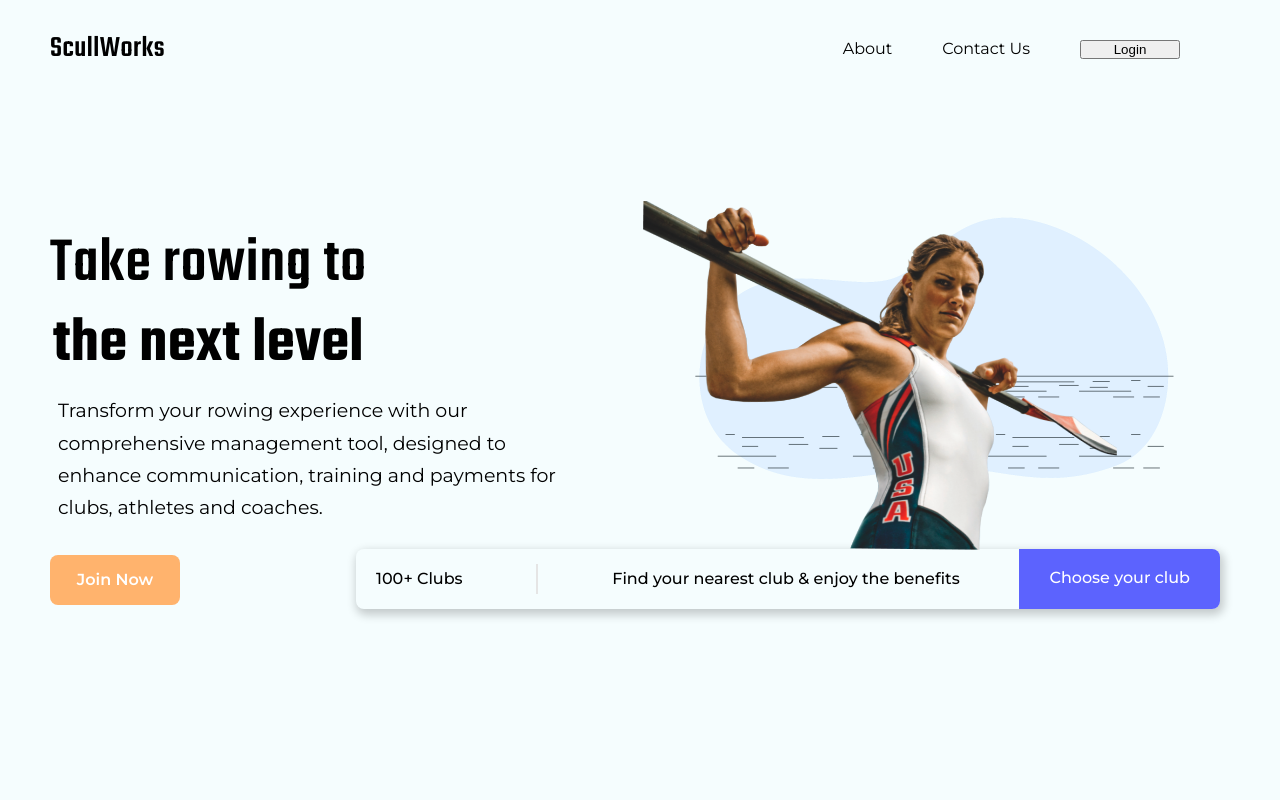
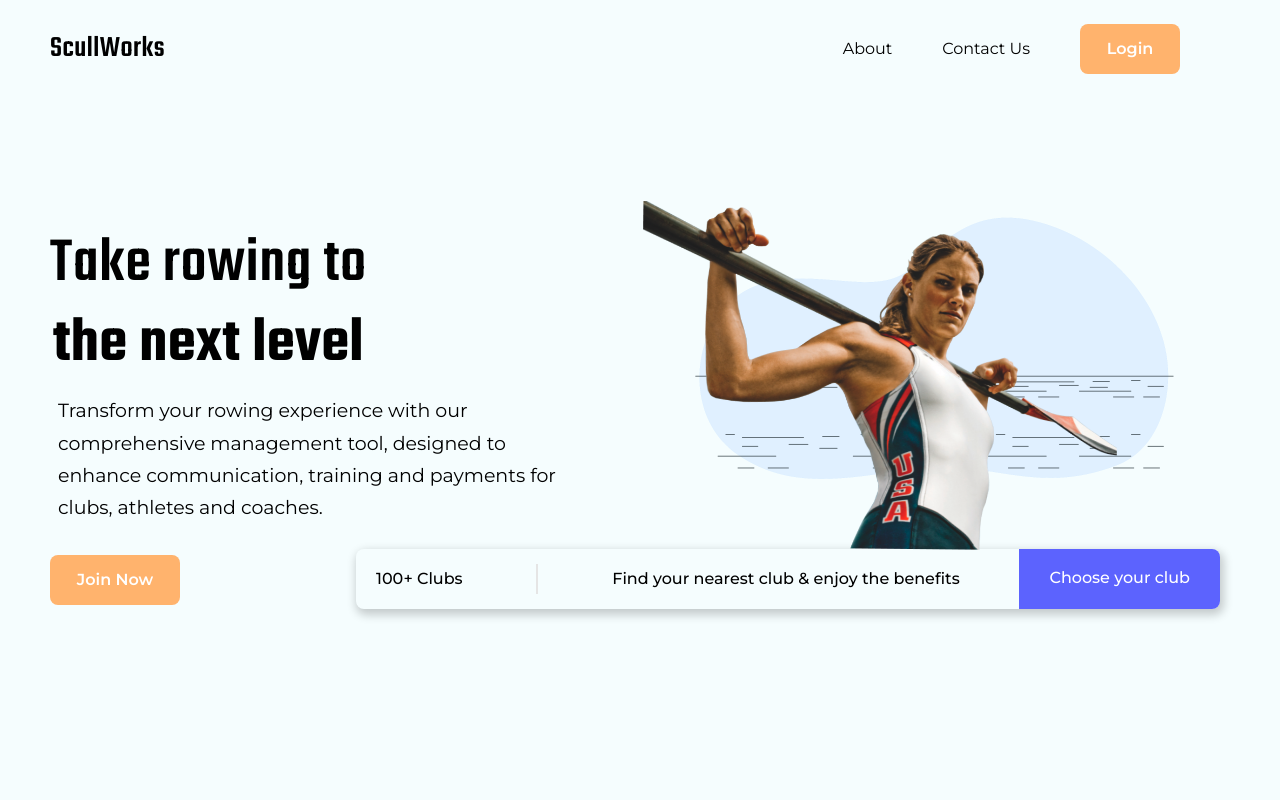
Before and after one commit to Scullworks/demo, a Next.js app: page / in a window 1280 px wide. Shown: the top 800 px of the page. Built offline with nearby package versions, Linux system fonts and the light colour scheme.

Commit message:
feat(home): ignore transition on initial load

```diff
--- a/src/components/navbar/Navbar.tsx
+++ b/src/components/navbar/Navbar.tsx
@@ -1,8 +1,10 @@
 import { Close as CloseIcon, Menu as MenuIcon } from '@mui/icons-material';
 import { IconButton } from '@mui/material';
+import { motion } from 'framer-motion';
 import Link from 'next/link';
 import { useEffect, useRef, useState } from 'react';
 import { Link as ScrollLink } from 'react-scroll';
+import { pageVariants } from '@/utils/animations/pages';
 
 function Navbar() {
     const [showMenuIcon, setShowMenuIcon] = useState(true);
@@ -55,7 +57,7 @@ function Navbar() {
 
     return (
         <>
-            <nav className="navbar">
+            <motion.nav className="navbar" exit="exit" variants={pageVariants}>
                 <h3 className="navbar__heading" onClick={scrollToTop}>
                     ScullWorks
                 </h3>
@@ -80,8 +82,8 @@ function Navbar() {
                             Contact Us
                         </ScrollLink>
                     </li>
-                    <Link href="/signin">
-                        <button className="navbar__login">Login</button>
+                    <Link href="/login">
+                        <button className="navbar__login button">Login</button>
                     </Link>
                 </ul>
                 <>
@@ -95,7 +97,7 @@ function Navbar() {
                         </IconButton>
                     )}
                 </>
-            </nav>
+            </motion.nav>
         </>
     );
 }
--- a/src/hooks/store/useAnimationStore.ts
+++ b/src/hooks/store/useAnimationStore.ts
@@ -1,11 +1,15 @@
 import { create } from 'zustand';
 
 interface AnimationState {
+    readonly isInitialLoad: boolean;
     readonly headerBenefitsIsInView: boolean;
+    readonly setIsInitialLoad: (value: boolean) => void;
     readonly setHeaderBenefitsIsInView: (value: boolean) => void;
 }
 
 export const useAnimationStore = create<AnimationState>()(set => ({
+    isInitialLoad: true,
     headerBenefitsIsInView: false,
+    setIsInitialLoad: isInitialLoad => set({ isInitialLoad }),
     setHeaderBenefitsIsInView: isInView => set(() => ({ headerBenefitsIsInView: isInView }))
 }));
--- a/src/pages/index.tsx
+++ b/src/pages/index.tsx
@@ -1,12 +1,29 @@
+import { motion } from 'framer-motion';
+import { useEffect } from 'react';
 import { About, ContactUs, Header, Navbar } from '@/components';
+import { useAnimationStore } from '@/hooks/store/useAnimationStore';
+import { pageTransitions } from '@/utils/animations/pages';
 
 function Home() {
+    const isInitialLoad = useAnimationStore(state => state.isInitialLoad);
+    const setIsInitialLoad = useAnimationStore(state => state.setIsInitialLoad);
+
+    useEffect(() => {
+        function cleanup() {
+            if (isInitialLoad) setIsInitialLoad(false);
+        }
+
+        return cleanup();
+    }, [isInitialLoad, setIsInitialLoad]);
+
     return (
         <>
             <Navbar />
-            <Header />
-            <About />
-            <ContactUs />
+            <motion.div custom={isInitialLoad} {...pageTransitions}>
+                <Header />
+                <About />
+                <ContactUs />
+            </motion.div>
         </>
     );
 }
```
